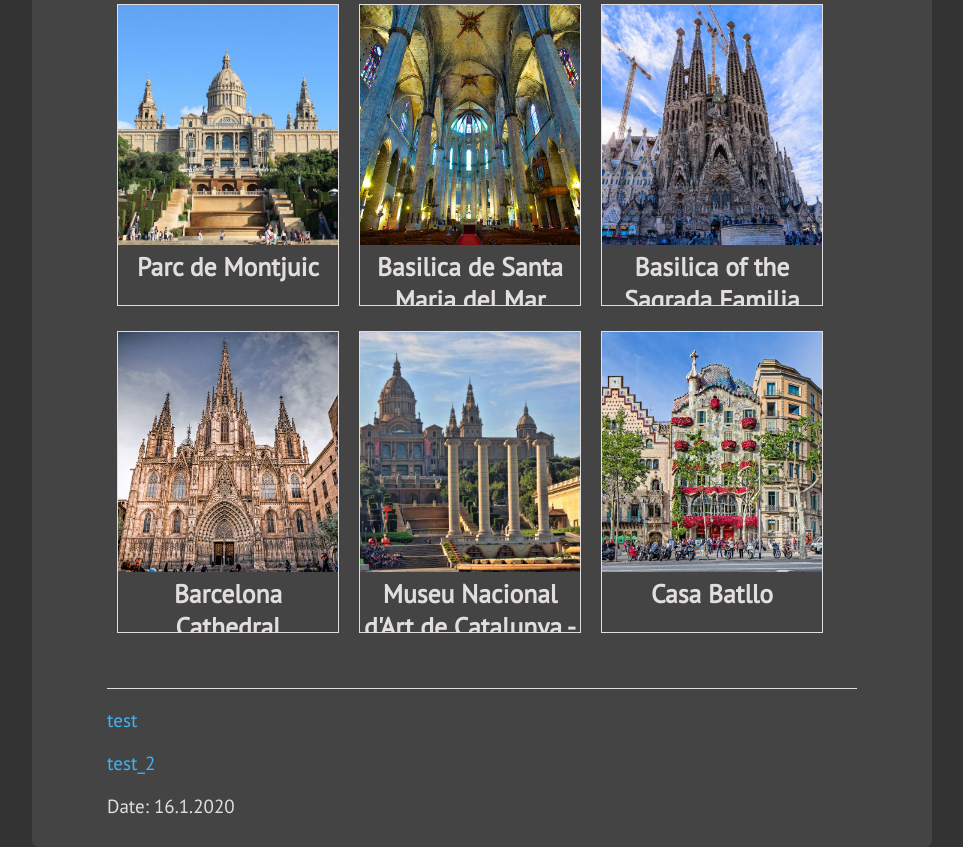
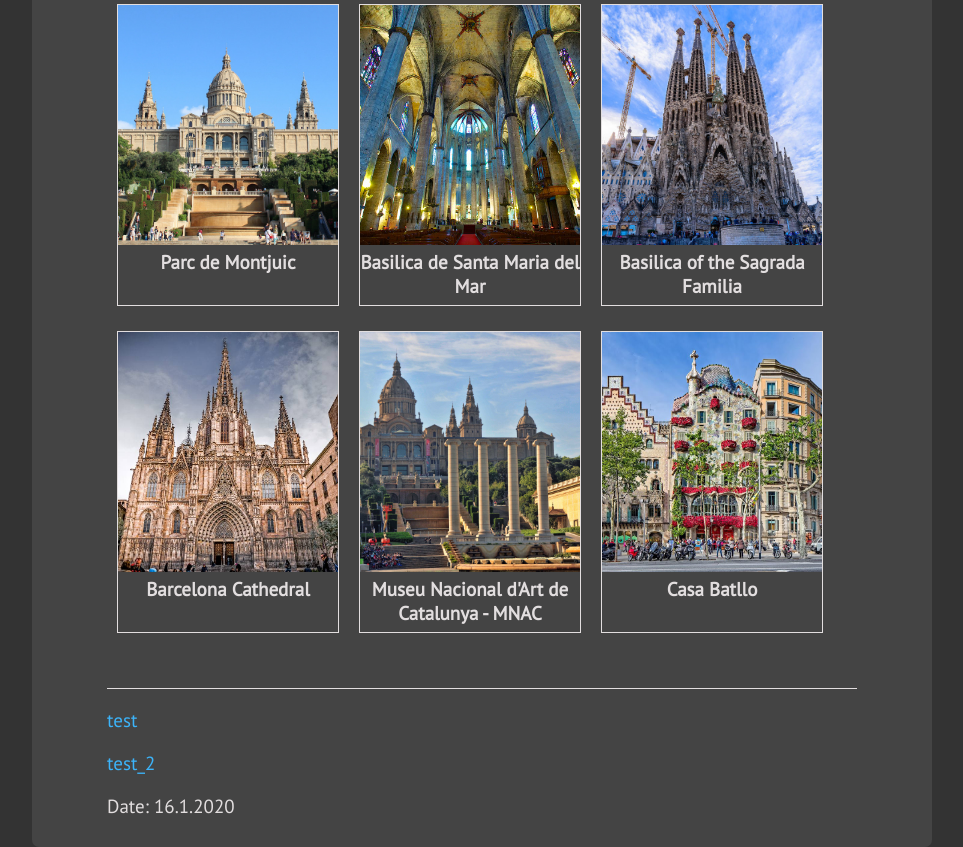
Before and after one commit to sivertheisholt/PRO1000, a PHP site: page /recommendations.html in a window 1280 px wide. Shown: the part 279-1126 px from the top of the page, without its empty margins (158-1121 px from the left). Run offline with PHP 8.4, Linux system fonts and the light colour scheme.

Commit message:
css tweak

```diff
--- a/stiler/style.css
+++ b/stiler/style.css
@@ -69,7 +69,7 @@ a:hover {
 }
 .rec_box h1 {
     margin: 0;
-    font-size: 2vw;
+    font-size: 1em;
     word-wrap: break-word;
 }
 .img {
```
